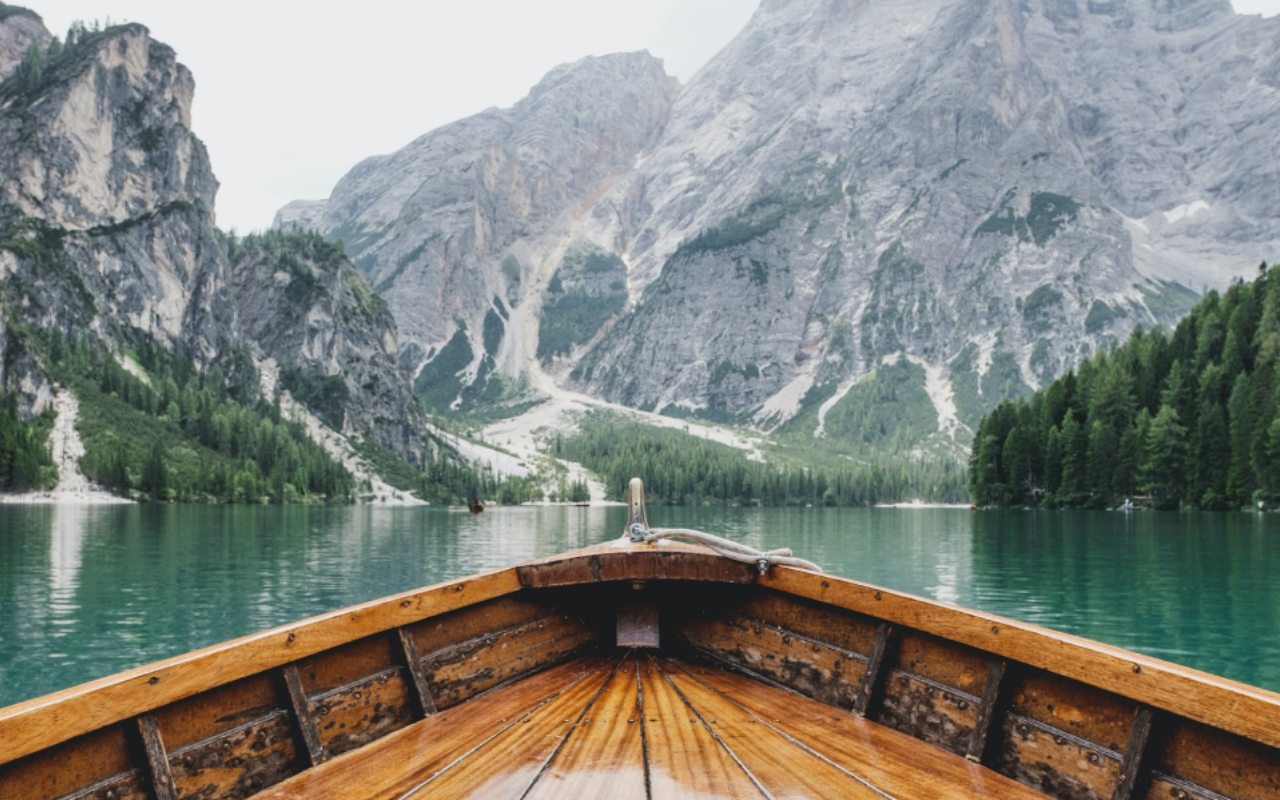
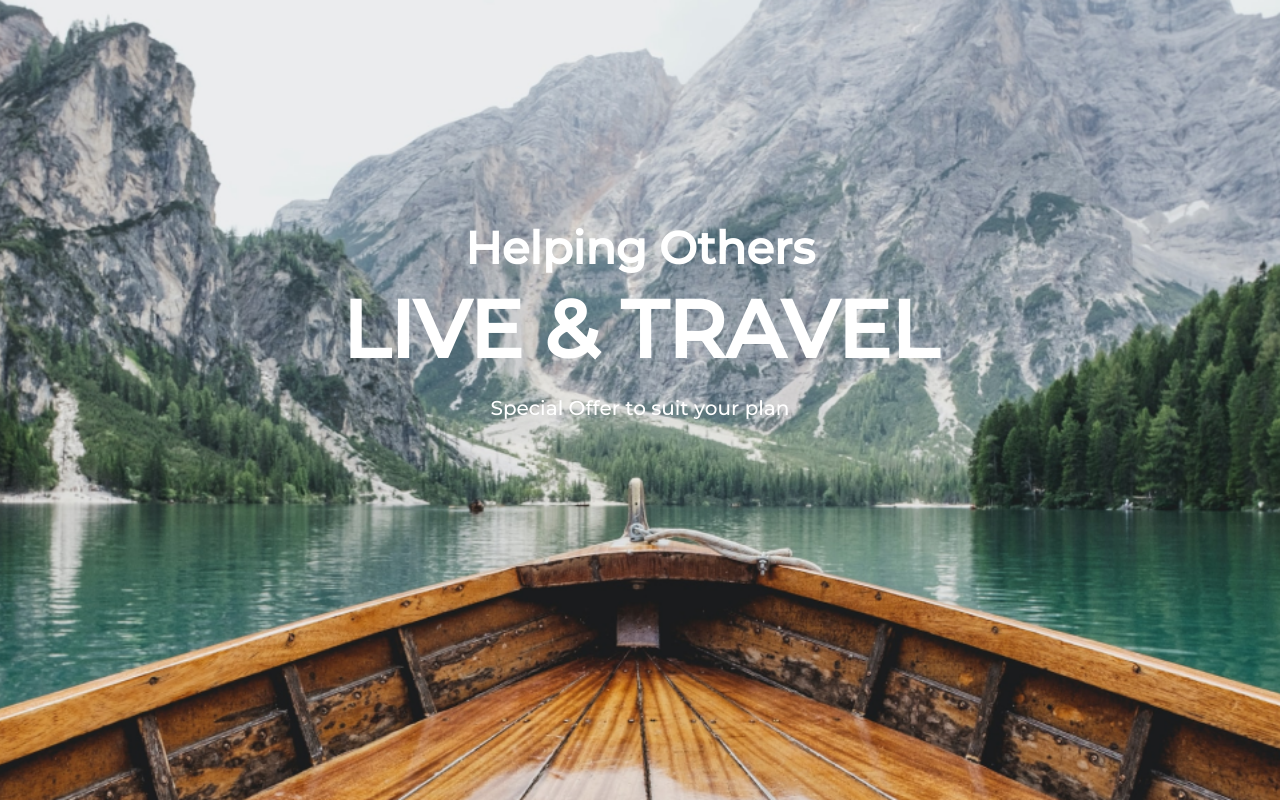
Before and after one commit to DanielOmehe/Golobe-Travel-App, a Next.js app: page / in a window 1280 px wide. Built offline with nearby package versions, Linux system fonts and the light colour scheme.

Commit message:
Updated Header banner

```diff
--- a/layout/header/banner/index.js
+++ b/layout/header/banner/index.js
@@ -1,7 +1,13 @@
-import { Button } from './style';
+import { BannerWrapper } from './style';
 
 const Banner =()=>{
-    return <Button>Click Me</Button>
+    return (
+        <BannerWrapper>
+            <h2>Helping Others</h2>
+            <h1>Live & Travel</h1>
+            <p>Special Offer to suit your plan</p>
+        </BannerWrapper>
+    )
 }
 
 export default Banner
--- a/layout/header/banner/style.js
+++ b/layout/header/banner/style.js
@@ -1,9 +1,28 @@
 import styled from 'styled-components'
 
-export const Button = styled.button`
-    width: 200px;
-    height: 50px;
-    bachground: #0da2ff;
-    border: none;
-    outline: none;
+export const BannerWrapper = styled.section`
+    min-height: 80vh;
+    width: 100%;
+    display: flex;
+    flex-direction: column;
+    align-items: center;
+    justify-content: center;
+    color: #fff;
+
+    & h1{
+        font-size: 80px;
+        font-weight: 600;
+        margin-bottom: 16px;
+        line-height: 101px;
+        text-transform: uppercase;
+    }
+    & h2{
+        font-size: 45px;
+        font-weight: 600;
+        margin-bottom: 4px;
+    }
+    & p{
+        color: #fff;
+        font-size: 20px;
+    }
 `
--- a/layout/header/index.js
+++ b/layout/header/index.js
@@ -1,10 +1,12 @@
 import { HeaderWrapper } from "./style"
+import  Banner  from "./banner"
+
 
 const Header = ({variant, children})=>{
     return(
         <>
             <HeaderWrapper>
-
+                <Banner/>
             </HeaderWrapper>
         </>
     )
```
